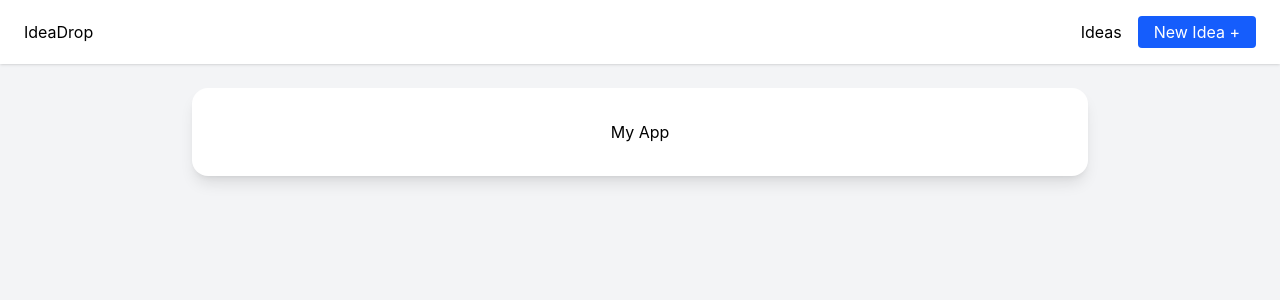
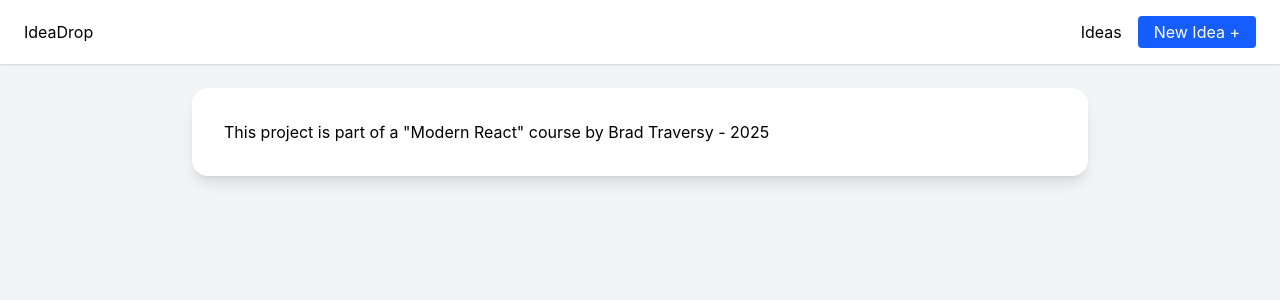
Before and after one commit to MohamadYab/idea-drop-ui, a React app: page / in a window 1280 px wide. Shown: the top 300 px of the page. Built offline with nearby package versions, Linux system fonts and the light colour scheme; the HTML template or start-up script is replaced by a standard one.

Commit message:
Update home page to display some text

```diff
--- a/src/routes/index.tsx
+++ b/src/routes/index.tsx
@@ -1,13 +1,13 @@
 import { createFileRoute } from '@tanstack/react-router'
 
 export const Route = createFileRoute('/')({
-  component: App,
+  component: HomePage,
 })
 
-function App() {
+function HomePage() {
   return (
-    <div className="text-center">
-      My App
+    <div>
+      This project is part of a "Modern React" course by Brad Traversy - 2025
     </div>
   )
 }
```
